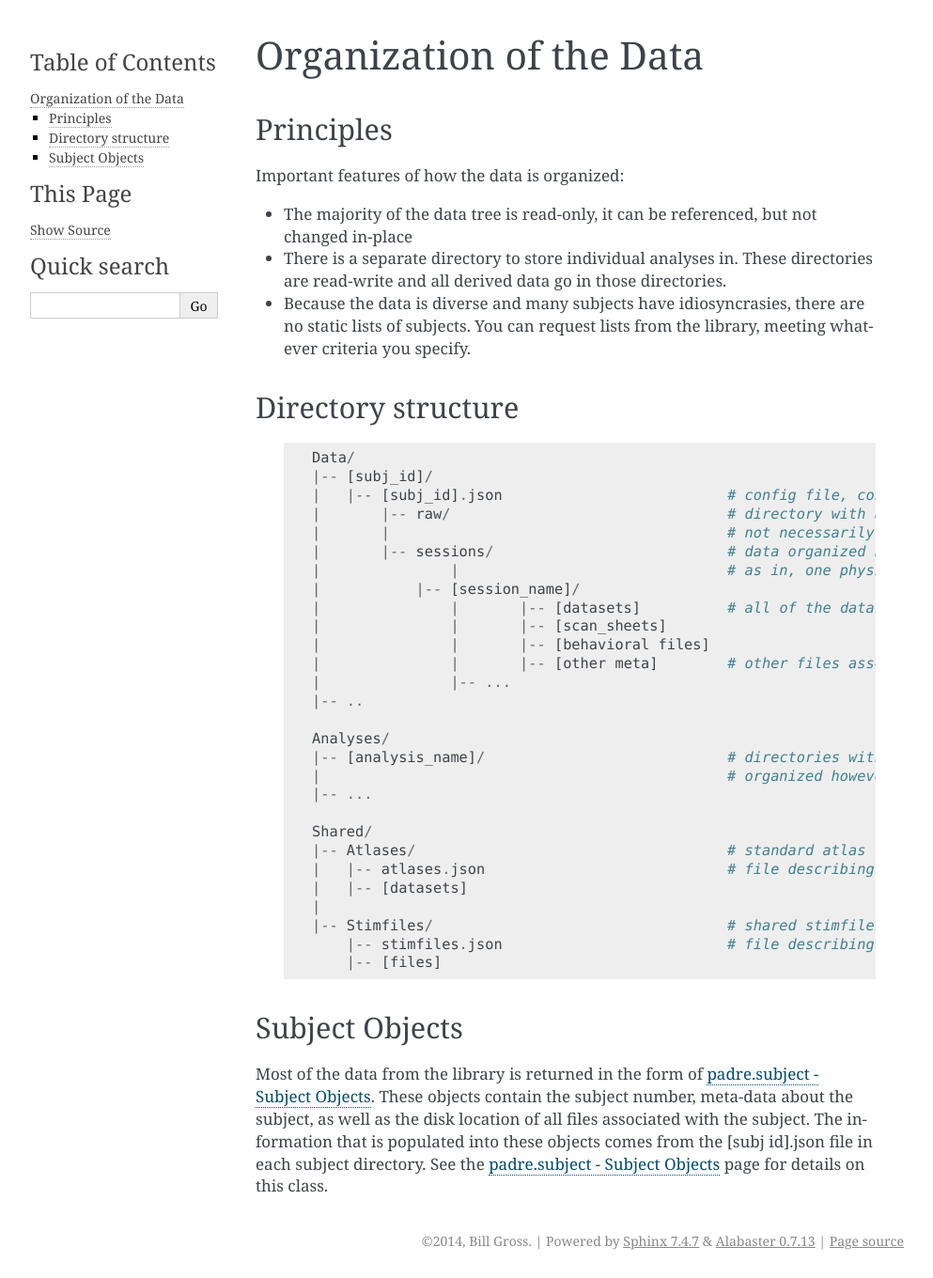
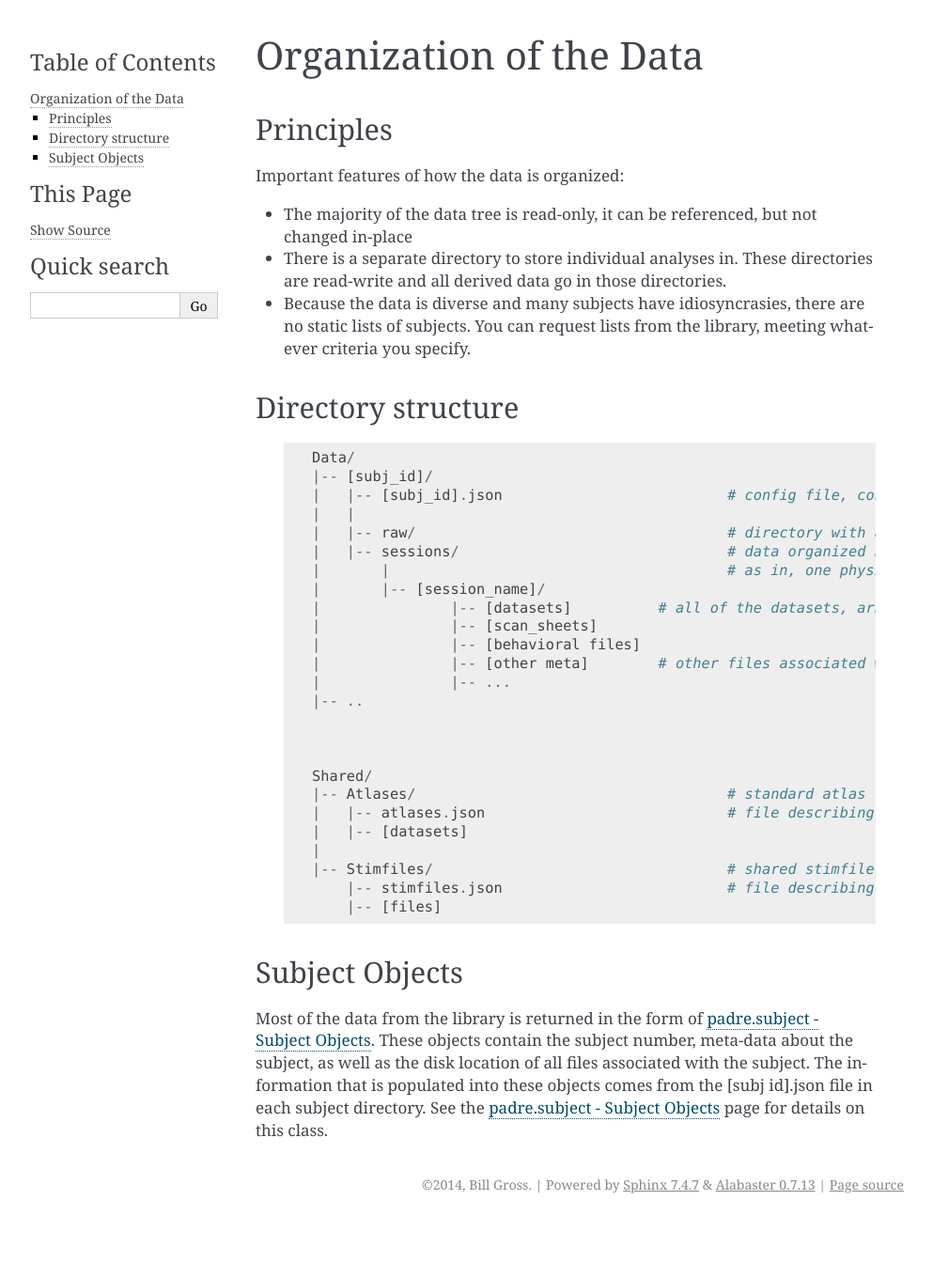
Before and after one commit to azraq27/padre, a Sphinx documentation site: the page built from docs/source/organization.rst, in a window 1280 px wide. Shown: the whole page at 94% size, without its empty margins (148-1141 px from the left). Built offline with Sphinx 7.4.7, drawn with Linux system fonts in a browser that asks for light colours; after the commit the page ends 1300 px from its top, so only the background shows below that.

Commit message:
updating docs

```diff
--- a/docs/source/organization.rst
+++ b/docs/source/organization.rst
@@ -20,22 +20,19 @@ Directory structure
 		Data/
 		|-- [subj_id]/
 		|   |-- [subj_id].json				# config file, containing subject meta-data
-		|	|-- raw/				# directory with all of the raw data,
-		|	|					# not necessarily organized
-		|	|-- sessions/				# data organized by scanning "session",
-		|		|				# as in, one physical visit to the scanner
-		|	    |-- [session_name]/
-		|		|	|-- [datasets]		# all of the datasets, arbitrarily named
-		|		|	|-- [scan_sheets]
-		|		|	|-- [behavioral files]
-		|		|	|-- [other meta]	# other files associated with a session
+		|   |
+		|   |-- raw/				 	# directory with all of the raw data, unorganized
+		|   |-- sessions/				# data organized by scanning "session",
+		|	|					# as in, one physical visit to the scanner
+		|	|-- [session_name]/
+		|		|-- [datasets]		# all of the datasets, arbitrarily named
+		|		|-- [scan_sheets]
+		|		|-- [behavioral files]
+		|		|-- [other meta]	# other files associated with a session
 		|		|-- ...
 		|-- ..
 
-		Analyses/
-		|-- [analysis_name]/				# directories with self-contained analyses,
-		|						# organized however they want
-		|-- ...
+
 
 		Shared/
 		|-- Atlases/					# standard atlas volumes
```
